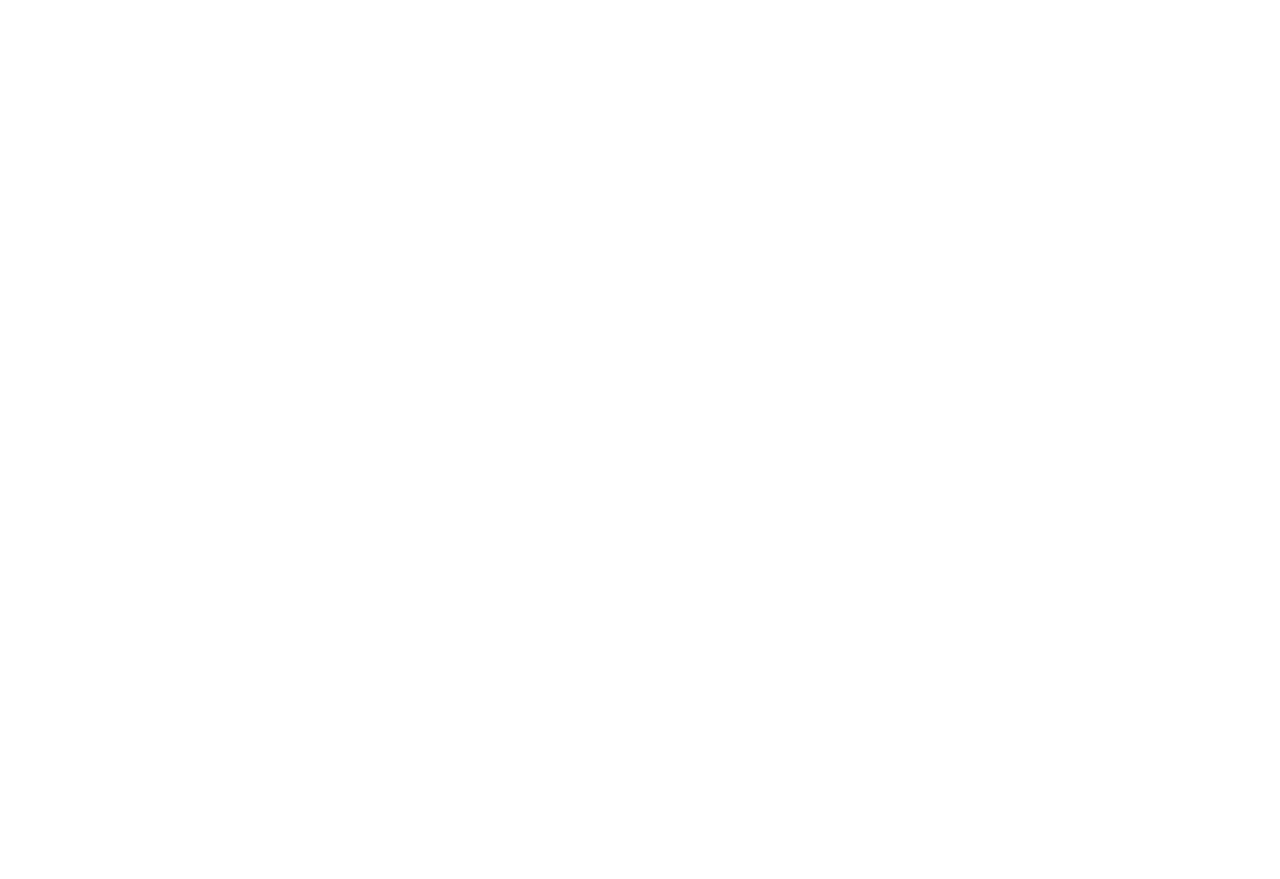
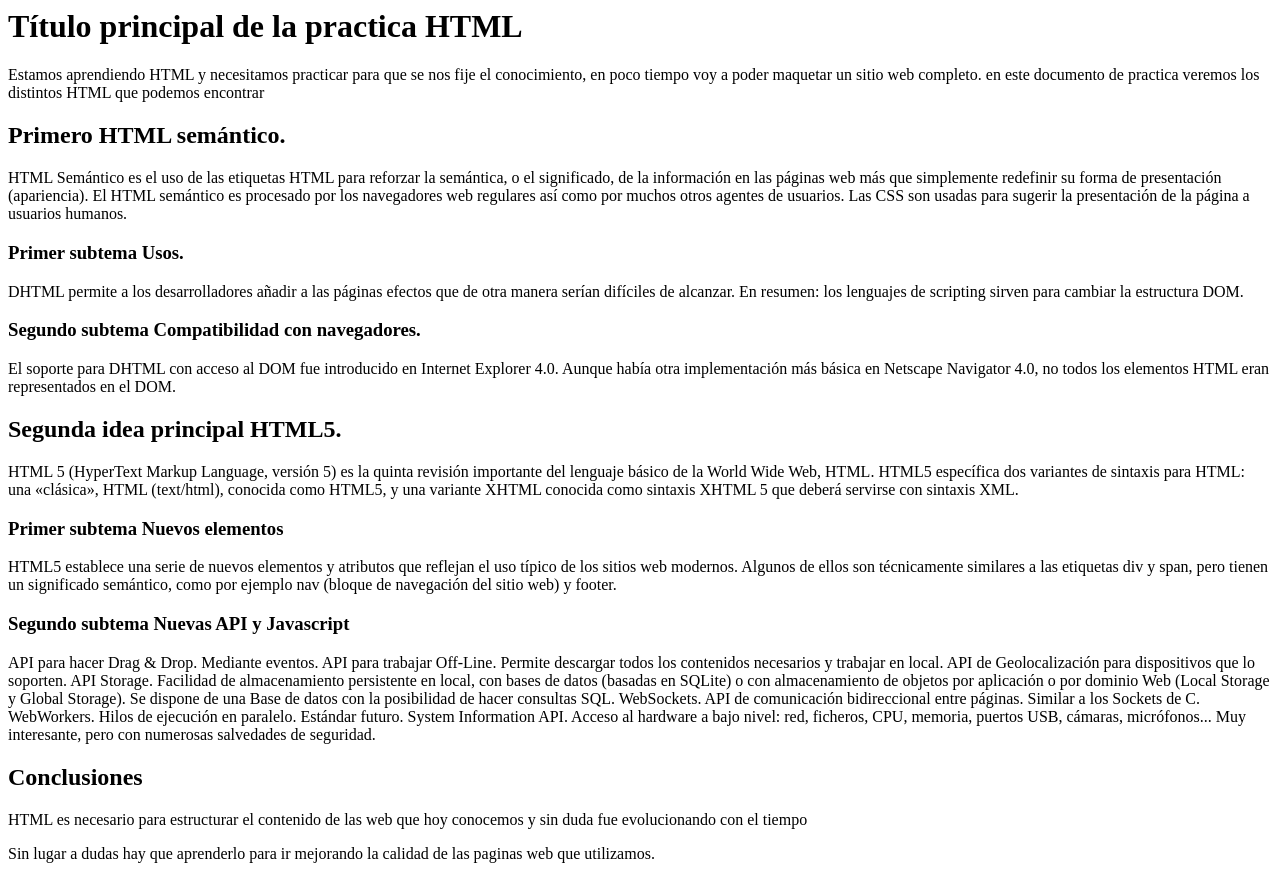
Before and after one commit to gastondemaio/YoProgramo_Unidad2, a plain HTML site: page Ejercicio1/index.html in a window 1280 px wide. Before the commit the page ends 800 px from the top, so only its background shows below. Drawn offline with Linux system fonts and the light colour scheme.

Commit message:
ejercicio uno finalizado

```diff
--- a/Ejercicio1/index.html
+++ b/Ejercicio1/index.html
@@ -3,9 +3,31 @@
     <meta charset="UTF-8">
     <meta http-equiv="X-UA-Compatible" content="IE=edge">
     <meta name="viewport" content="width=device-width, initial-scale=1.0">
-    <title>Document</title>
+    <title>Etiqueta encabezado</title>
 </head>
 <body>
-
+    <h1>Título principal de la practica HTML</h1>
+    <p>Estamos aprendiendo HTML y necesitamos practicar para que se nos fije el conocimiento, en poco tiempo voy a poder maquetar un sitio web completo. en este documento de practica veremos los distintos HTML que podemos encontrar </p>
+    <h2>Primero HTML semántico.</h2>
+    <p>HTML Semántico es el uso de las etiquetas HTML para reforzar la semántica, o el significado, de la información en las páginas web más que simplemente redefinir su forma de presentación (apariencia). El HTML semántico es procesado por los navegadores web regulares así como por muchos otros agentes de usuarios. Las CSS son usadas para sugerir la presentación de la página a usuarios humanos.</p>
+    <h3>Primer subtema Usos.</h3>
+    <p>DHTML permite a los desarrolladores añadir a las páginas efectos que de otra manera serían difíciles de alcanzar. En resumen: los lenguajes de scripting sirven para cambiar la estructura DOM.</p>
+    <h3>Segundo subtema Compatibilidad con navegadores.</h4>
+	<p>El soporte para DHTML con acceso al DOM fue introducido en Internet Explorer 4.0. Aunque había otra implementación más básica en Netscape Navigator 4.0, no todos los elementos HTML eran representados en el DOM.</p>
+    <h2>Segunda idea principal HTML5.</h2>
+    <p>HTML 5 (HyperText Markup Language, versión 5) es la quinta revisión importante del lenguaje básico de la World Wide Web, HTML. HTML5 específica dos variantes de sintaxis para HTML: una «clásica», HTML (text/html), conocida como HTML5, y una variante XHTML conocida como sintaxis XHTML 5 que deberá servirse con sintaxis XML.</p>
+    <h3>Primer subtema Nuevos elementos</h3>
+    <p>HTML5 establece una serie de nuevos elementos y atributos que reflejan el uso típico de los sitios web modernos. Algunos de ellos son técnicamente similares a las etiquetas div y span, pero tienen un significado semántico, como por ejemplo nav (bloque de navegación del sitio web) y footer.</p>
+    <h3>Segundo subtema Nuevas API y Javascript</h3>
+    <p>API para hacer Drag & Drop. Mediante eventos.
+        API para trabajar Off-Line. Permite descargar todos los contenidos necesarios y trabajar en local.
+        API de Geolocalización para dispositivos que lo soporten.
+        API Storage. Facilidad de almacenamiento persistente en local, con bases de datos (basadas en SQLite) o con almacenamiento de objetos por aplicación o por dominio Web (Local Storage y Global Storage). Se dispone de una Base de datos con la posibilidad de hacer consultas SQL.
+        WebSockets. API de comunicación bidireccional entre páginas. Similar a los Sockets de C.
+        WebWorkers. Hilos de ejecución en paralelo.
+        Estándar futuro. System Information API. Acceso al hardware a bajo nivel: red, ficheros, CPU, memoria, puertos USB, cámaras, micrófonos... Muy interesante, pero con numerosas salvedades de seguridad.</p>
+    <h2>Conclusiones</h2>
+    <p>HTML es necesario para estructurar el contenido de las web que hoy conocemos y sin duda fue evolucionando con el tiempo</p>
+		<p>Sin lugar a dudas hay que aprenderlo para ir mejorando la calidad de las paginas web que utilizamos.</p>
 </body>
 </html>
```
